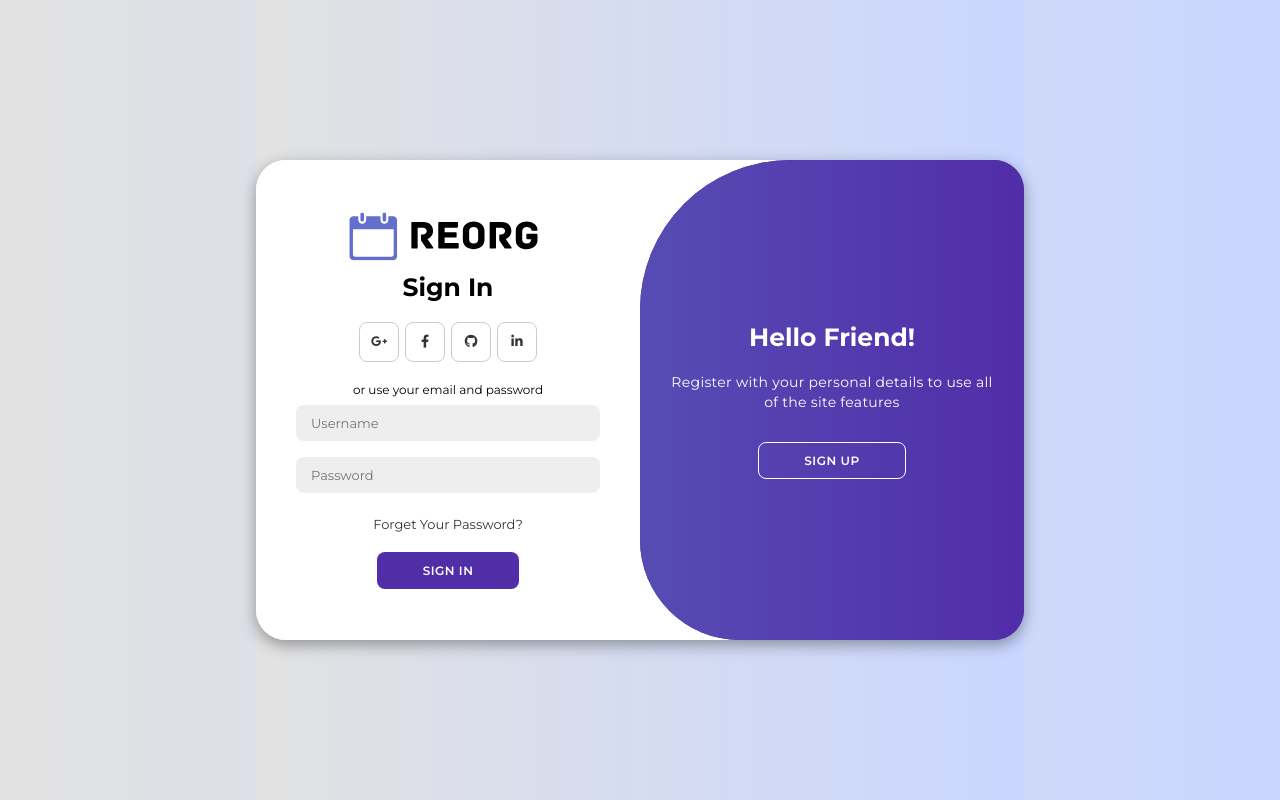
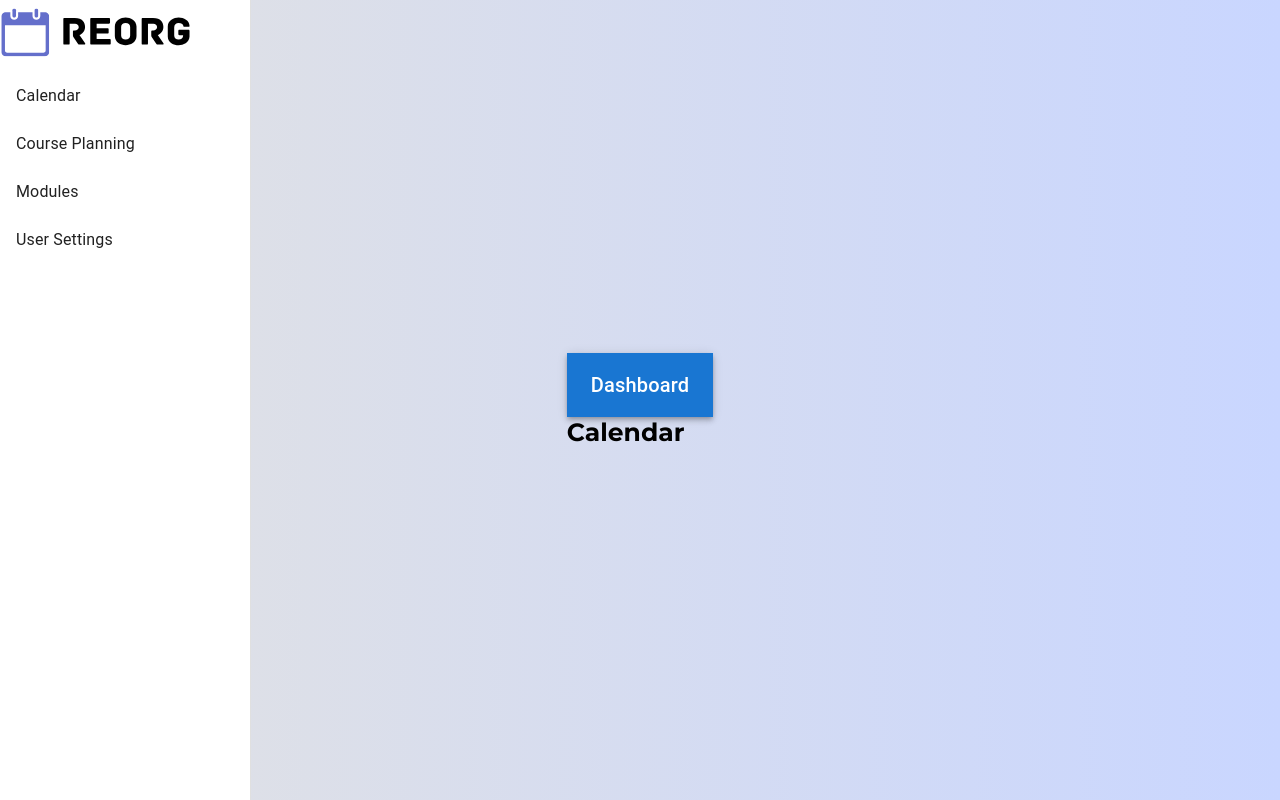
Before and after one commit to Siyan-G/Orbital24-REORG, a React (Create React App) app: page / in a window 1280 px wide. Built offline with nearby package versions, Linux system fonts and the light colour scheme.

Commit message:
added dashboard skeleton

```diff
--- a/src/App.tsx
+++ b/src/App.tsx
@@ -2,12 +2,23 @@ import './App.css';
 import LogInPage from "./components/LogInPage";
 import ForgetPassword from './components/ForgetPassword';
 import {Routes,Route} from 'react-router-dom'
+import Layout from './components/dashboard/Dashboard';
+import Calendar from './components/dashboard/pages/Calendar';
+import CoursePlanning from './components/dashboard/pages/CoursePlanning';
+import UserSettings from './components/dashboard/pages/UserSetting';
+import Modules from './components/dashboard/pages/Modules';
 
 const App: React.FC = () => {
   return (
     <Routes>
-      <Route path={"/"} element={<LogInPage />} />
+      <Route path={"/login"} element={<LogInPage />} />
       <Route path={"/forget"} element={<ForgetPassword />} />
+      <Route path="/" element={<Layout />}>
+        <Route index element={<Calendar />} />
+        <Route path="/courseplanning" element={<CoursePlanning />} />
+        <Route path="/modules" element={<Modules />} />
+        <Route path="/usersettings" element={<UserSettings />} />
+      </Route>
     </Routes>
   );
 };
--- a/src/components/ForgetPassword.tsx
+++ b/src/components/ForgetPassword.tsx
@@ -1,15 +1,13 @@
 import React, { useState, ChangeEvent } from "react";
 import REORGLogo from "../assets/REORGLogo.svg";
-import { Link } from "react-router-dom";
 import "../styles/ForgetPassword.css";
 import { SERVER_URL } from "../constants";
-import { METHODS } from "http";
-import styled from "@emotion/styled";
+import { Link } from "react-router-dom";
 
 const ForgetPassword: React.FC = () => {
-  const [username, setInputUsername] = useState("");
-  const [email, setInputEmail] = useState("");
-  const [newPassword, setNewPassword] = useState("");
+  const [username, setInputUsername] = useState<string>("");
+  const [email, setInputEmail] = useState<string>("");
+  const [newPassword, setNewPassword] = useState<string>("");
 
   const handleUsernameChange = (event: ChangeEvent<HTMLInputElement>) =>
     setInputUsername(event.target.value);
@@ -20,31 +18,30 @@ const ForgetPassword: React.FC = () => {
   const handleNewPasswordChange = (event : ChangeEvent<HTMLInputElement>) =>
     setNewPassword(event.target.value);
 
-  function handleSubmit(): void {
-    fetch(`${SERVER_URL}?email=${encodeURIComponent(email)}`,
-      {
+  async function handleSubmit(e: React.FormEvent): Promise<void> {
+    e.preventDefault();
+
+    try {
+      const response = await fetch(SERVER_URL + "/" + email, {
         method: "GET",
         headers: {
           "Content-Type": "application/json",
         },
-      })
-        .then((response) => {
+      });
+
       if (!response.ok) {
         throw new Error("Network response was not ok");
       }
-          return response.json();
-        })
-        .then((data) => {
-          console.log(data);
-        })
-        .catch((error) => {
+
+      const data = await response.json();
+      const name = data.username;
+      console.log(name);
+    } catch (error) {
       console.error(
         "There has been a problem with your fetch operation:",
         error
       );
-        });
-
-
+    }
   }
 
   function handleReset() : void {
@@ -69,7 +66,7 @@ const ForgetPassword: React.FC = () => {
               onChange={handleEmailChange}
               placeholder={"Email"}
             />
-            <button className="submit" onSubmit={handleSubmit}>
+            <button className="submit" onClick={handleSubmit}>
               Submit
             </button>
           </form>
@@ -88,7 +85,7 @@ const ForgetPassword: React.FC = () => {
               onChange={handleNewPasswordChange}
               placeholder={"New Password"}
             />
-            <button className="submit" onSubmit={handleReset}>
+            <button className="submit" onClick={handleReset}>
               Submit
             </button>
           </form>
--- a/src/components/LogInPage.tsx
+++ b/src/components/LogInPage.tsx
@@ -3,6 +3,8 @@ import REORGLogo from '../assets/REORGLogo.svg';
 import '../styles/LogInPage.css';
 import { Link } from 'react-router-dom';
 import { SERVER_URL } from '../constants';
+import { METHODS } from 'http';
+import { promises } from 'dns';
 
 const LogInPage : React.FC = () => {
     //user default
@@ -63,8 +65,36 @@ const LogInPage : React.FC = () => {
         console.log(JSON.stringify(newUser));
     }
 
-    function signIn() : void {
+    async function signIn(e: React.FormEvent) : Promise<void> {
+      e.preventDefault();
+      try {
+        console.log(
+          `${SERVER_URL}/userByUsernameAndPassword?username=${username}&password=${password}`
+        );
+        const response = await fetch(
+          `${SERVER_URL}/userByUsernameAndPassword?username=${username}&password=${password}`,
+          {
+            method: "GET",
+            headers: {
+              "Content-Type": "application/json",
+            },
+          }
+        );
 
+        if (!response.ok) {
+        throw new Error("Network response was not ok");
+      }
+
+      const data = await response.json();
+      const name = data.username;
+      console.log(name);
+    } catch (error) {
+      console.error(
+        "There has been a problem with your fetch operation:",
+        error
+      );
+      console.log(error);
+    }
     }
 
     return (
--- /dev/null
+++ b/src/components/dashboard/Dashboard.tsx
@@ -0,0 +1,20 @@
+import React from "react";
+import { Outlet } from "react-router-dom";
+import { Box } from "@mui/material";
+import Sidebar from "./Sidebar";
+import Header from "./Header";
+
+
+const Layout: React.FC = () => {
+  return (
+    <Box display="flex">
+      <Sidebar />
+      <Box flexGrow={1} p={3}>
+        <Header />
+        <Outlet />
+      </Box>
+    </Box>
+  );
+};
+
+export default Layout;
--- /dev/null
+++ b/src/components/dashboard/Header.tsx
@@ -0,0 +1,14 @@
+import React from "react";
+import { AppBar, Toolbar, Typography } from "@mui/material";
+
+const Header: React.FC = () => {
+  return (
+    <AppBar position="static">
+      <Toolbar>
+        <Typography variant="h6">Dashboard</Typography>
+      </Toolbar>
+    </AppBar>
+  );
+};
+
+export default Header;
--- /dev/null
+++ b/src/components/dashboard/Sidebar.tsx
@@ -0,0 +1,30 @@
+import React from "react";
+import { Link } from "react-router-dom";
+import { List, ListItem, ListItemText, Drawer, Box } from "@mui/material";
+import REORGLogo from "../../assets/REORGLogo.svg"
+
+const Sidebar: React.FC = () => {
+  return (
+    <Drawer variant="permanent" anchor="left">
+      <Box width={250}>
+        <List>
+          <img className="logo" src={REORGLogo} alt="REORG Icon" />
+          <ListItem button component={Link} to="/">
+            <ListItemText primary="Calendar" />
+          </ListItem>
+          <ListItem button component={Link} to="/courseplanning">
+            <ListItemText primary="Course Planning" />
+          </ListItem>
+          <ListItem button component={Link} to="/modules">
+            <ListItemText primary="Modules" />
+          </ListItem>
+          <ListItem button component={Link} to="/usersettings">
+            <ListItemText primary="User Settings" />
+          </ListItem>
+        </List>
+      </Box>
+    </Drawer>
+  );
+};
+
+export default Sidebar;
--- /dev/null
+++ b/src/components/dashboard/pages/Calendar.tsx
@@ -0,0 +1,11 @@
+import React from "react";
+
+const Calendar: React.FC = () => {
+  return (
+    <div>
+      <h1>Calendar</h1>
+    </div>
+  );
+};
+
+export default Calendar;
--- /dev/null
+++ b/src/components/dashboard/pages/CoursePlanning.tsx
@@ -0,0 +1,11 @@
+import React from "react";
+
+const CoursePlanning: React.FC = () => {
+  return (
+    <div>
+      <h1>CoursePlanning</h1>
+    </div>
+  );
+};
+
+export default CoursePlanning;
--- /dev/null
+++ b/src/components/dashboard/pages/Modules.tsx
@@ -0,0 +1,11 @@
+import React from "react";
+
+const Modules: React.FC = () => {
+  return (
+    <div>
+      <h1>Modules</h1>
+    </div>
+  );
+};
+
+export default Modules;
--- /dev/null
+++ b/src/components/dashboard/pages/UserSetting.tsx
@@ -0,0 +1,11 @@
+import React from "react";
+
+const UserSettings: React.FC = () => {
+  return (
+    <div>
+      <h1>UserSettings</h1>
+    </div>
+  );
+};
+
+export default UserSettings;
```
Also changed, not shown: src/components/dashboard/Layout.tsx (added, +19 -0 lines). Lines whose indentation alone changed are shown as unchanged.
